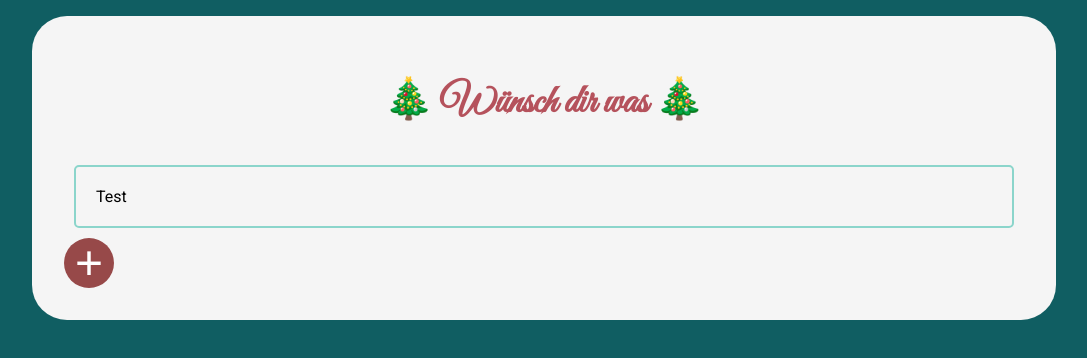
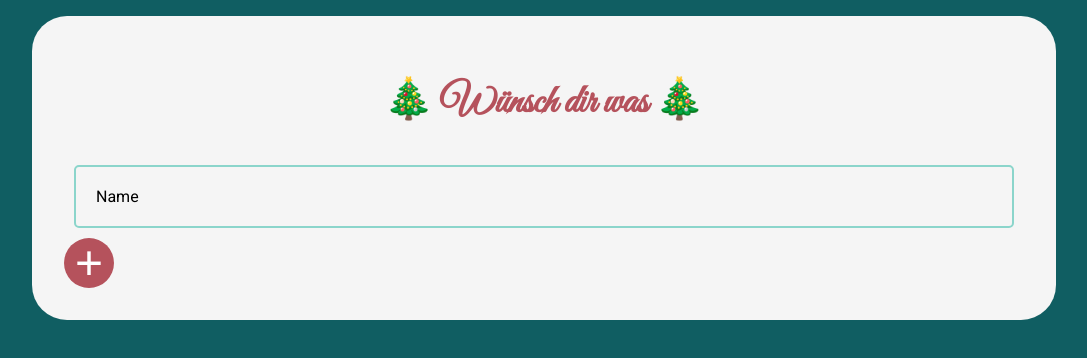
Before and after one commit to lauravikanis/wuensch-dir-was, a React (Create React App) app: page / in a window 1280 px wide. Shown: the top 358 px of the page, without its empty margins (96-1183 px from the left). Built offline with nearby package versions, Linux system fonts and the light colour scheme.

Commit message:
add pages + more styling

```diff
--- a/src/GlobalStyle.js
+++ b/src/GlobalStyle.js
@@ -24,7 +24,7 @@ a {
   color: #b5525c;
   text-decoration: none;
 }
-h1 {
+h1, h2, h3, h4, h5, h6 {
   font-family: 'Great Vibes', cursive;
 }
 main {
--- a/src/components/Button.js
+++ b/src/components/Button.js
@@ -2,7 +2,7 @@ import styled from 'styled-components/macro';
 
 const Button = styled.button`
   border: none;
-  background: #974949;
+  background: #b5525c;
   border-radius: 50%;
   font-size: 3rem;
   color: white;
--- a/src/components/pages/Add.js
+++ b/src/components/pages/Add.js
@@ -1,13 +1,14 @@
 import React from 'react';
 import Button from '../Button';
+import WishElement from '../WishElement';
 import WishListItem from '../WishListItem';
 
 function Add() {
   return (
     <div>
+      <h3>Wunsch von:</h3>
       <WishListItem>Name</WishListItem>
-      <div>Wish</div>
-      <Button>+</Button>
+      <WishElement /> <Button>+</Button>
     </div>
   );
 }
--- a/src/components/pages/Welcome.js
+++ b/src/components/pages/Welcome.js
@@ -6,7 +6,7 @@ import WishListItem from '../WishListItem';
 export default function welcome() {
   return (
     <div>
-      <WishListItem title="Test" />
+      <WishListItem title="Name" />
       <Link to="/Add">
         <Button>+</Button>
       </Link>
```
